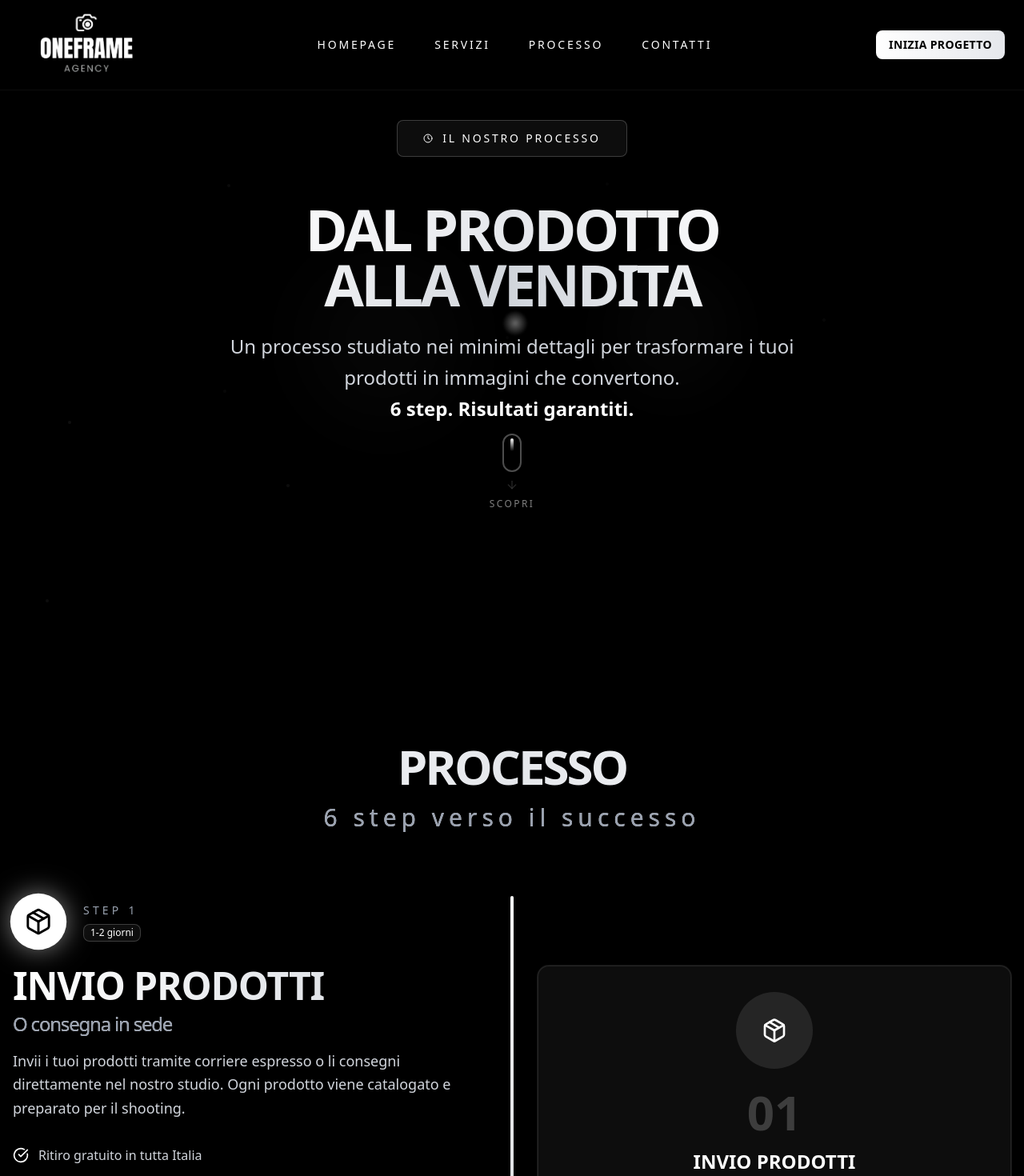
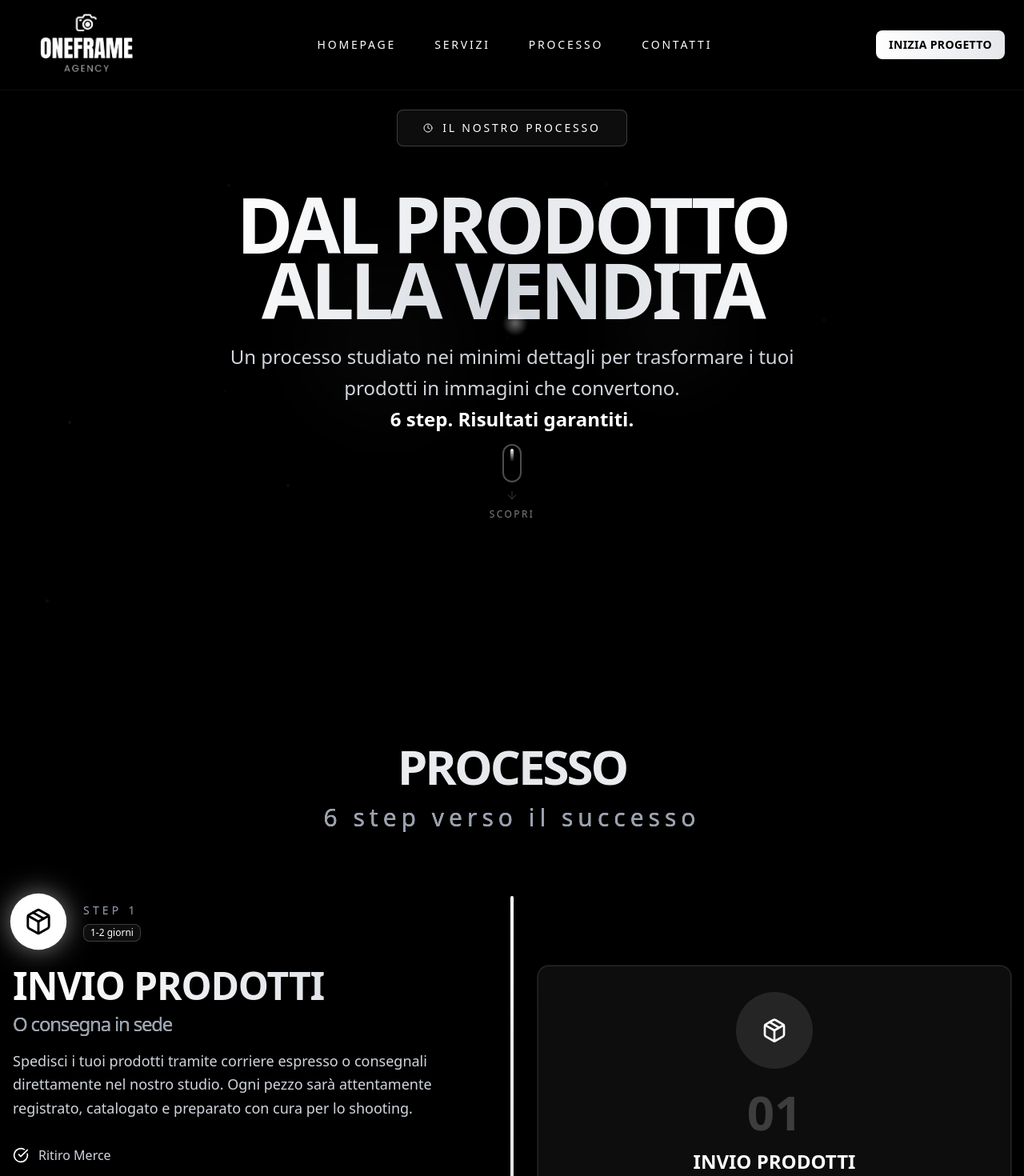
Before and after one commit to islam-eddassouli98/OneFrameAgency, a Next.js app: page /processo in a window 1280 px wide. Shown: the top 1470 px of the page at 80% size. Built offline with nearby package versions, Linux system fonts and the light colour scheme.

Commit message:
push all

```diff
--- a/app/contatti/page.tsx
+++ b/app/contatti/page.tsx
@@ -101,7 +101,7 @@ export default function ContattiPage() {
   const faqs = [
     {
       question: "Quanto tempo serve per un progetto?",
-      answer: "Dipende dal numero di prodotti. Per 1-10 prodotti: 3-5 giorni. Per cataloghi più grandi: 1-2 settimane.",
+      answer: "Le tempistiche dipendono dal numero di prodotti e dalla complessità della produzione. Per cataloghi standard, i tempi di consegna sono generalmente di circa 1 settimana lavorativa.",
       icon: <Clock className="h-5 w-5" />,
     },
     {
--- a/app/processo/page.tsx
+++ b/app/processo/page.tsx
@@ -38,10 +38,10 @@ export default function ProcessoPage() {
       title: "INVIO PRODOTTI",
       subtitle: "O consegna in sede",
       description:
-        "Invii i tuoi prodotti tramite corriere espresso o li consegni direttamente nel nostro studio. Ogni prodotto viene catalogato e preparato per il shooting.",
+        "Spedisci i tuoi prodotti tramite corriere espresso o consegnali direttamente nel nostro studio. Ogni pezzo sarà attentamente registrato, catalogato e preparato con cura per lo shooting.",
       icon: <Package className="h-6 w-6 md:h-8 md:w-8" />,
       details: [
-        "Ritiro gratuito in tutta Italia",
+        "Ritiro Merce",
         "Imballaggio sicuro e tracciato",
         "Catalogazione prodotti",
         "Controllo qualità iniziale",
@@ -314,7 +314,7 @@ export default function ProcessoPage() {
               opacity: Math.max(0, 1 - scrollY * 0.001),
             }}
           >
-            <h1 className="text-2xl sm:text-3xl md:text-4xl lg:text-6xl xl:text-7xl 2xl:text-9xl font-black leading-[0.95] tracking-tighter px-4 sm:px-4 md:px-6 lg:px-4 break-words">
+            <h1 className="text-3xl sm:text-4xl md:text-6xl lg:text-7xl xl:text-8xl 2xl:text-9xl font-black leading-[0.85] tracking-tighter px-2">
               <span
                 className="block bg-gradient-to-r from-white via-gray-200 to-white bg-clip-text text-transparent"
                 style={{
--- a/app/servizi/page.tsx
+++ b/app/servizi/page.tsx
@@ -271,11 +271,11 @@ export default function ServicesPage() {
             <Card className="group hover:shadow-xl transition-all duration-300 border-gray-800 bg-gray-900/50 backdrop-blur-sm">
               <CardHeader>
                 <div className="w-16 h-16 bg-gray-600 rounded-2xl flex items-center justify-center mb-4 group-hover:scale-110 transition-transform">
-                  <MessageSquare className="w-8 h-8 text-white" />
+                  <Camera className="w-8 h-8 text-white" />
                 </div>
-                <CardTitle className="text-xl text-white">Packshot Multilingua</CardTitle>
+                <CardTitle className="text-xl text-white">Produzione cataloghi eCommerce</CardTitle>
                 <CardDescription className="text-base text-gray-400">
-                  Contenuti localizzati per mercati internazionali
+                Realizzazione di grandi volumi di packshot con workflow ottimizzato e consegne rapide, pronti per la pubblicazione online
                 </CardDescription>
               </CardHeader>
               <CardContent>
--- a/components/StatsSection.tsx
+++ b/components/StatsSection.tsx
@@ -12,7 +12,7 @@ interface StatsSectionProps {
 
 export default function StatsSection({ scrollY, mousePosition, isVisible }: StatsSectionProps) {
   const stats = [
-    { number: "2000+", label: "PRODOTTI FOTOGRAFATI", delay: 0 },
+    { number: "20000+", label: "PRODOTTI FOTOGRAFATI", delay: 0 },
     { number: "+150%", label: "AUMENTO CONVERSIONI", delay: 100 },
     { number: "24H", label: "CONSEGNA EXPRESS", delay: 200 },
     { number: "99%", label: "CLIENTI SODDISFATTI", delay: 300 },
```
